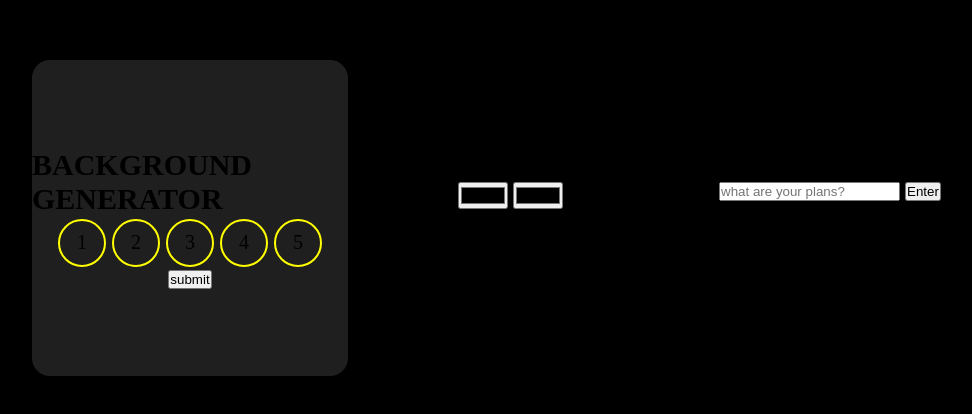
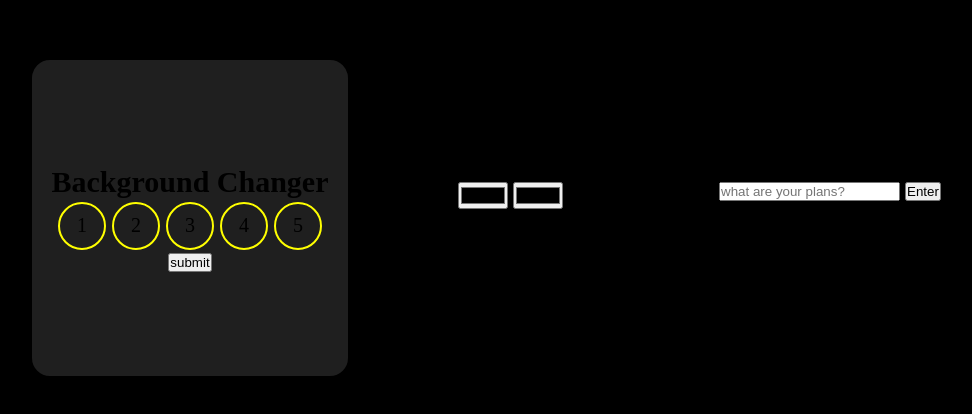
Before and after one commit to Codec-Bro8/background_Generator, a plain HTML site: page index.html in a window 1280 px wide. Shown: the part 182-596 px from the top of the page, without its empty margins (130-1102 px from the left). Drawn offline with Linux system fonts and the light colour scheme.

Commit message:
changed to a better title

```diff
--- a/index.html
+++ b/index.html
@@ -9,7 +9,7 @@
 </head>
 <body>
     <section id="display1">
-        <h1>BACKGROUND GENERATOR</h1>
+        <h1>Background Changer</h1>
         <div class="box">
             <div class="circle">1</div>
             <div class="circle">2</div>
```
